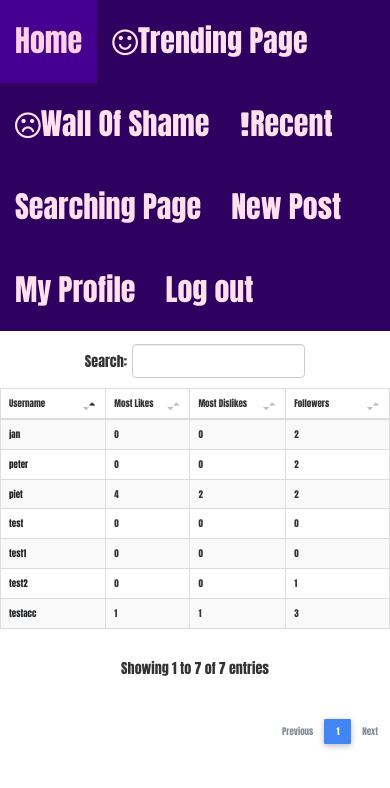
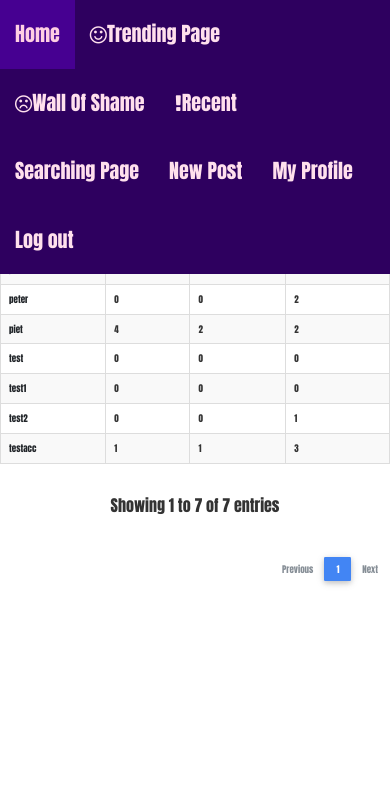
Before and after one commit to MatthijsVollenbroek/project, a Flask app: page /search in a window 390 px wide. Shown: the top 788 px of the page. Run offline with Flask 2, Linux system fonts and the light colour scheme; a user stored in the database is signed in; some libraries are stand-ins or nearby versions.

Commit message:
scroll navbar werkt beter en autoscalen

```diff
--- a/static/stylesheets/styles.css
+++ b/static/stylesheets/styles.css
@@ -1,3 +1,52 @@
+@media only screen and (max-width: 1270px) {
+  #navbar a {
+    float: left;
+    color: #ffe0ed;
+    text-align: center;
+    padding: 20px 15px;
+    text-decoration: none;
+    font-size: 26px;
+  }
+  body {
+    margin: 0;
+    font-family: Impact;
+    font-size: medium;
+    padding-top: 55px;
+}
+}
+@media only screen and (max-width: 1200px) {
+  #navbar a {
+    float: left;
+    color: #ffe0ed;
+    text-align: center;
+    padding: 20px 15px;
+    text-decoration: none;
+    font-size: 20px;
+  }
+  body {
+    margin: 0;
+    font-family: Impact;
+    font-size: medium;
+    padding-top: 55px;
+  }
+}
+@media only screen and (max-width: 980px){
+  #navbar a {
+    float: left;
+    color: #ffe0ed;
+    text-align: center;
+    padding: 20px 15px;
+    text-decoration: none;
+    font-size: 20px;
+  }
+  body {
+    margin: 0;
+    font-family: Impact;
+    font-size: medium;
+    padding-top: 125px;
+}
+
+}
 #slider
 {
     width: 100%;
--- a/templates/homepage_recent.html
+++ b/templates/homepage_recent.html
@@ -14,8 +14,6 @@
     </tr>
   </thead>
   <tbody>
-    <div class="nav-wrapper" style="height:80px;">
-    </div>
     {% for post in posts %}
     <tr>
       <th scope="row"></th>
--- a/templates/homepage_shame.html
+++ b/templates/homepage_shame.html
@@ -14,8 +14,6 @@
     </tr>
   </thead>
   <tbody>
-    <div class="nav-wrapper" style="height:80px;">
-    </div>
     {% for post in posts %}
     <tr>
       <th scope="row"></th>
--- a/templates/homepage_trending.html
+++ b/templates/homepage_trending.html
@@ -14,8 +14,6 @@
     </tr>
   </thead>
   <tbody>
-    <div class="nav-wrapper" style="height:80px;">
-    </div>
     {% for post in posts %}
     <tr>
       <th scope="row"></th>
--- a/templates/layout.html
+++ b/templates/layout.html
@@ -28,10 +28,11 @@
         <script src="https://maxcdn.bootstrapcdn.com/bootstrap/3.3.7/js/bootstrap.min.js"></script>
 <meta name="viewport" content="width=device-width, initial-scale=1">
 <style>
+
 body {
   margin: 0;
   font-family: Impact;
-  padding-top: 210px;
+  padding-top: 66px;
 }
 
 .header {
@@ -52,7 +53,7 @@ body {
   text-align: center;
   padding: 20px 15px;
   text-decoration: none;
-  font-size: 30px;
+  font-size: 28px;
 }
 
 #navbar a:hover {
@@ -194,6 +195,56 @@ body {
 .dropdown a:hover {background-color: #ddd;}
 
 .show {display: block;}
+
+@media only screen and (max-width: 1270px) {
+  #navbar a {
+    float: left;
+    color: #ffe0ed;
+    text-align: center;
+    padding: 20px 15px;
+    text-decoration: none;
+    font-size: 26px;
+  }
+  body {
+    margin: 0;
+    font-family: Impact;
+    font-size: medium;
+    padding-top: 70px;
+}
+}
+@media only screen and (max-width: 1200px) {
+  #navbar a {
+    float: left;
+    color: #ffe0ed;
+    text-align: center;
+    padding: 20px 15px;
+    text-decoration: none;
+    font-size: 20px;
+  }
+  body {
+    margin: 0;
+    font-family: Impact;
+    font-size: medium;
+    padding-top: 60px;
+  }
+}
+@media only screen and (max-width: 963px){
+  #navbar a {
+    float: left;
+    color: #ffe0ed;
+    text-align: center;
+    padding: 20px 15px;
+    text-decoration: none;
+    font-size: 20px;
+  }
+  body {
+    margin: 0;
+    font-family: Impact;
+    font-size: medium;
+    padding-top: 125px;
+}
+
+}
 </style>
 </head>
 <body>
--- a/templates/search.html
+++ b/templates/search.html
@@ -19,8 +19,6 @@
     </tr>
   </thead>
   <tbody>
-    <div class="nav-wrapper" style="height:80px;">
-    </div>
     {% for user in users %}
     <tr>
       <td><a href="/profile/{{ user['user_id'] }}">{{ user["username"] }}</a></td>
```
